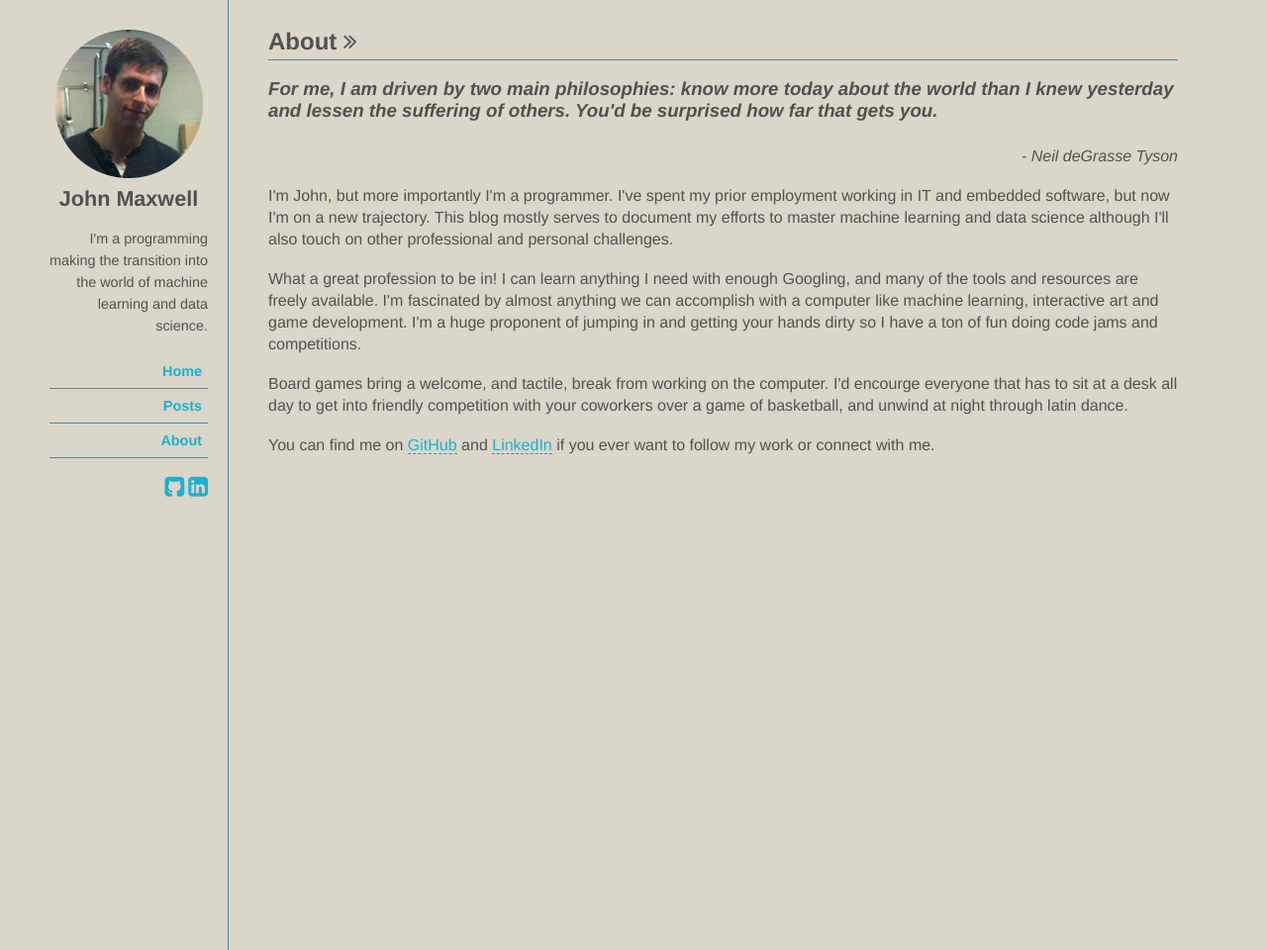
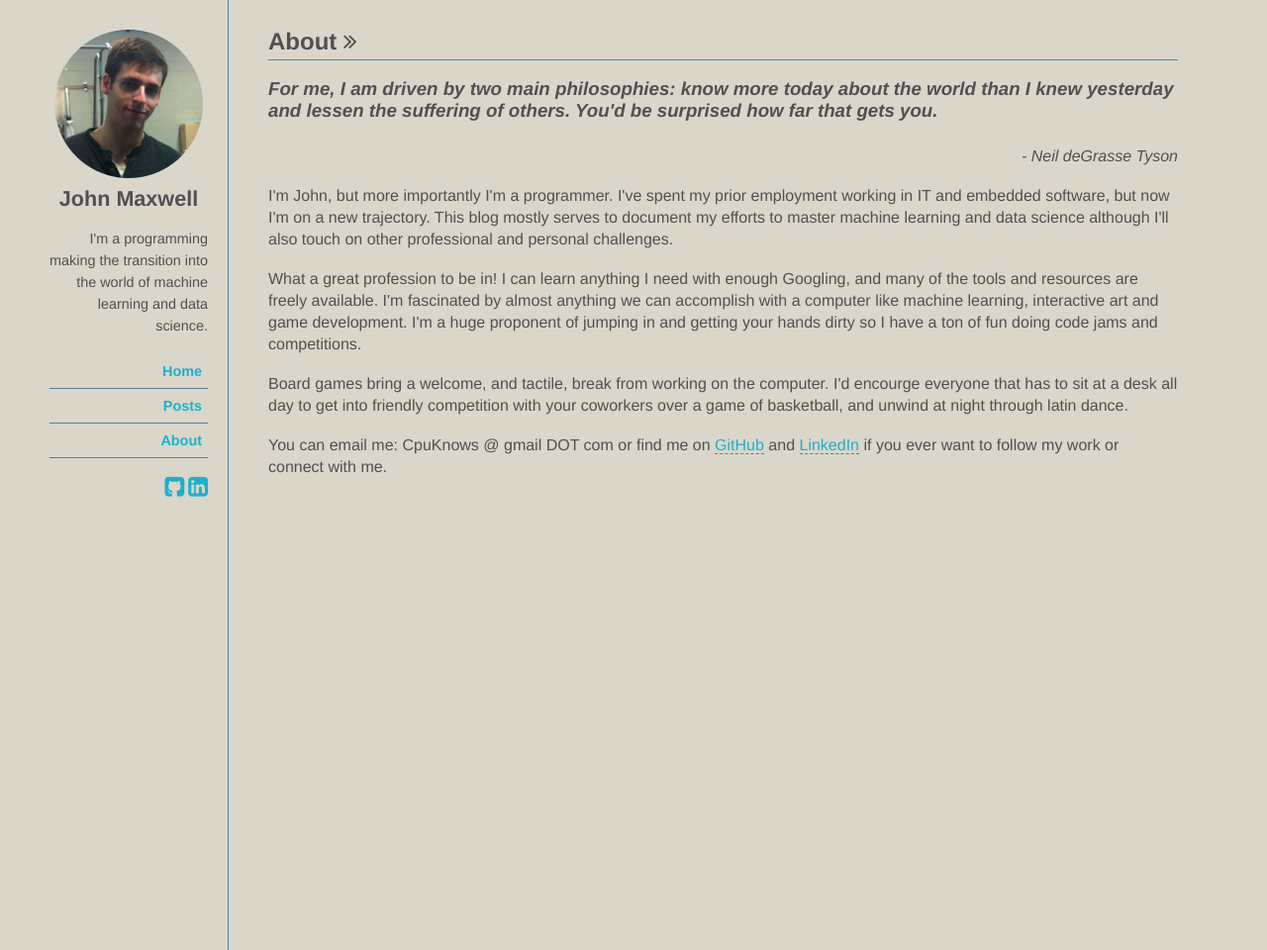
Before and after one commit to CpuKnows/cpuknows.github.io, a Jekyll site: the page built from about.html, in a window 1280 px wide. Shown: the whole page at 99% size. Built offline with Jekyll 4.4.1, drawn with Linux system fonts in a browser that asks for light colours; nearby versions of some CDN libraries; some web fonts are replaced; Markdown is read by kramdown in place of the engine named in the settings.

Commit message:
Added email to about page

```diff
--- a/about.html
+++ b/about.html
@@ -24,5 +24,5 @@
 </p>
 
 <p>
-    You can find me on <a href="{{ site.data.accounts.github.site }}">GitHub</a> and <a href="{{ site.data.accounts.linkedin.site }}">LinkedIn</a> if you ever want to follow my work or connect with me.
+    You can email me: CpuKnows @ gmail DOT com or find me on <a href="{{ site.data.accounts.github.site }}">GitHub</a> and <a href="{{ site.data.accounts.linkedin.site }}">LinkedIn</a> if you ever want to follow my work or connect with me.
 </p>
```
